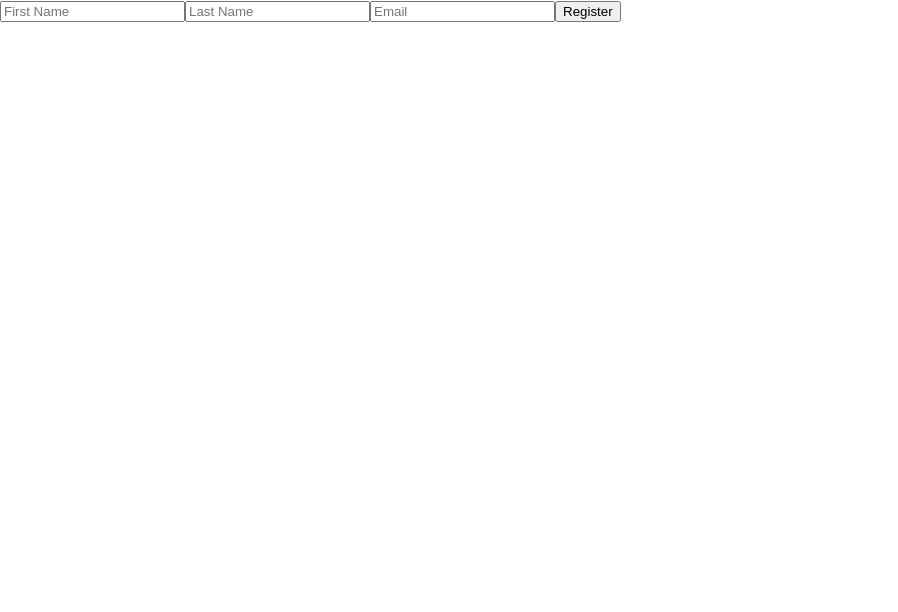
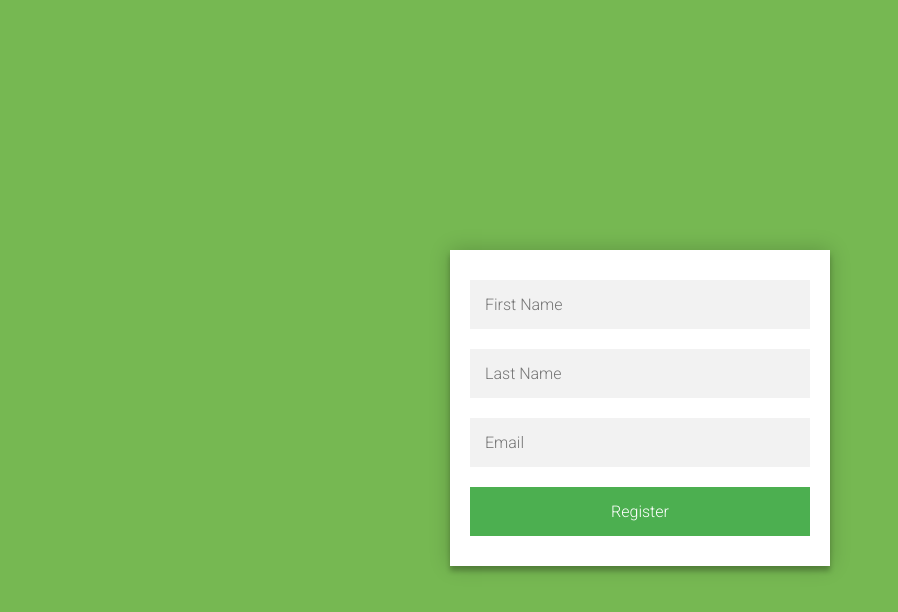
Before and after one commit to jmolina518/react-basic-form, a React (Create React App) app: page / in a window 1280 px wide. Shown: the top 612 px of the page, without its empty margins (0-898 px from the left). Built offline with nearby package versions, Linux system fonts and the light colour scheme.

Commit message:
add index.css starter code

```diff
--- a/src/index.css
+++ b/src/index.css
@@ -1,13 +1,65 @@
+@import url(https://fonts.googleapis.com/css?family=Roboto:300);
+
 body {
-  margin: 0;
-  font-family: -apple-system, BlinkMacSystemFont, 'Segoe UI', 'Roboto', 'Oxygen',
-    'Ubuntu', 'Cantarell', 'Fira Sans', 'Droid Sans', 'Helvetica Neue',
-    sans-serif;
-  -webkit-font-smoothing: antialiased;
-  -moz-osx-font-smoothing: grayscale;
+  background: #76b852;
+  display: flex;
+  min-height: 100vh;
+  justify-content: center;
+  align-items: center;
 }
 
-code {
-  font-family: source-code-pro, Menlo, Monaco, Consolas, 'Courier New',
-    monospace;
+.form-container {
+  width: 360px;
+  background-color: white;
+  margin: auto;
+  box-shadow: 0 0 20px 0 rgba(0, 0, 0, 0.2), 0 5px 5px 0 rgba(0, 0, 0, 0.24);
+  padding: 10px;
 }
+
+.register-form {
+  display: flex;
+  flex-direction: column;
+  justify-content: space-evenly;
+  padding: 10px;
+}
+
+.success-message {
+  font-family: 'Roboto', sans-serif;
+  background-color: #3f89f8;
+  padding: 15px;
+  color: white;
+}
+
+.form-field {
+  margin: 10px 0 10px 0;
+  padding: 15px;
+  font-size: 16px;
+  border: 0;
+  font-family: 'Roboto', sans-serif;
+}
+
+span {
+  font-family: 'Roboto', sans-serif;
+  font-size: 14px;
+  color: red;
+  margin-bottom: 15px;
+}
+
+input {
+  background: #f2f2f2;
+}
+
+.error {
+  border-style: solid;
+  border: 2px solid #ffa4a4;
+}
+
+button {
+  background: #4caf50;
+  color: white;
+  cursor: pointer;
+}
+
+button:disabled {
+  cursor: default;
+}
```
